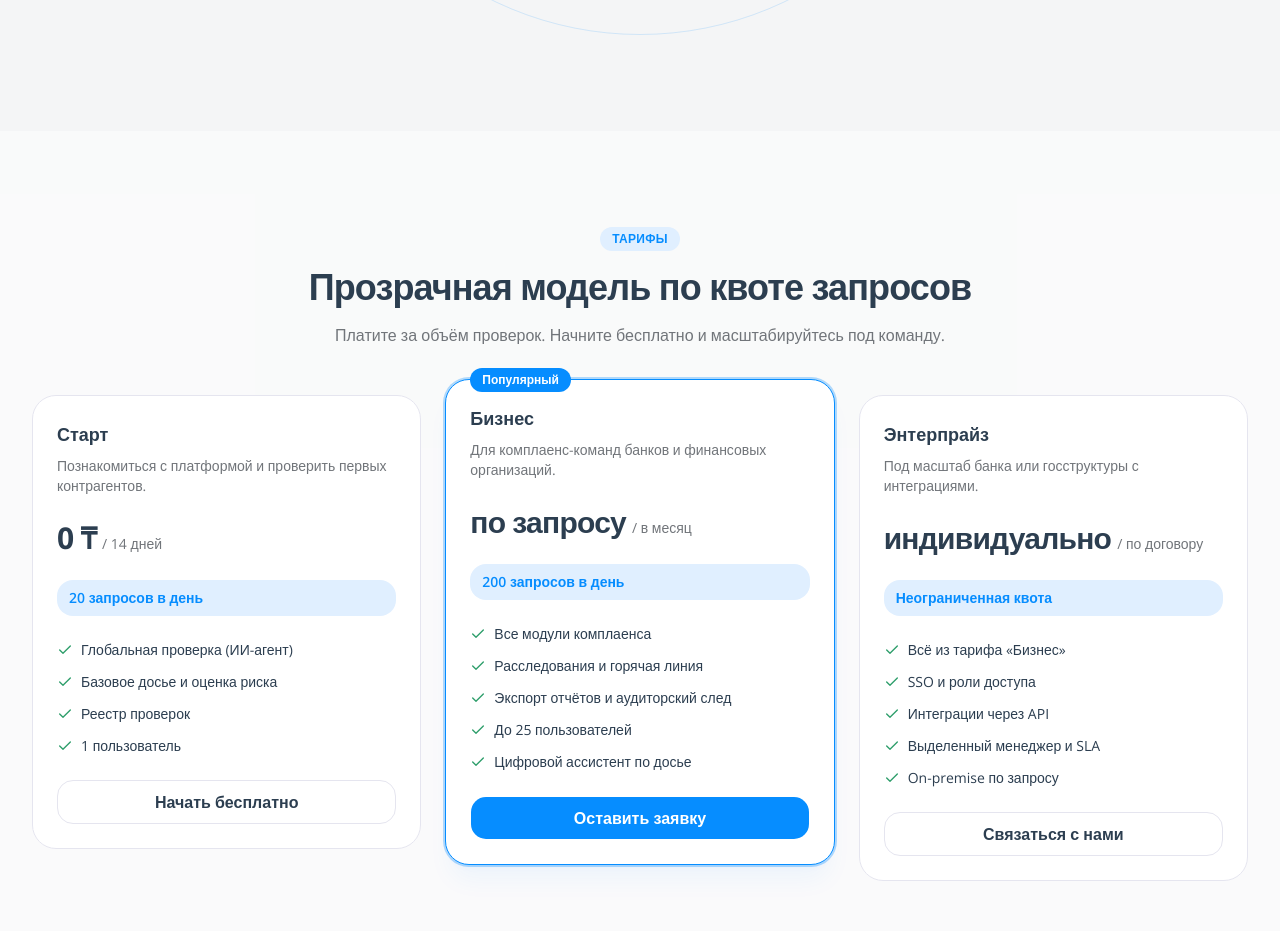
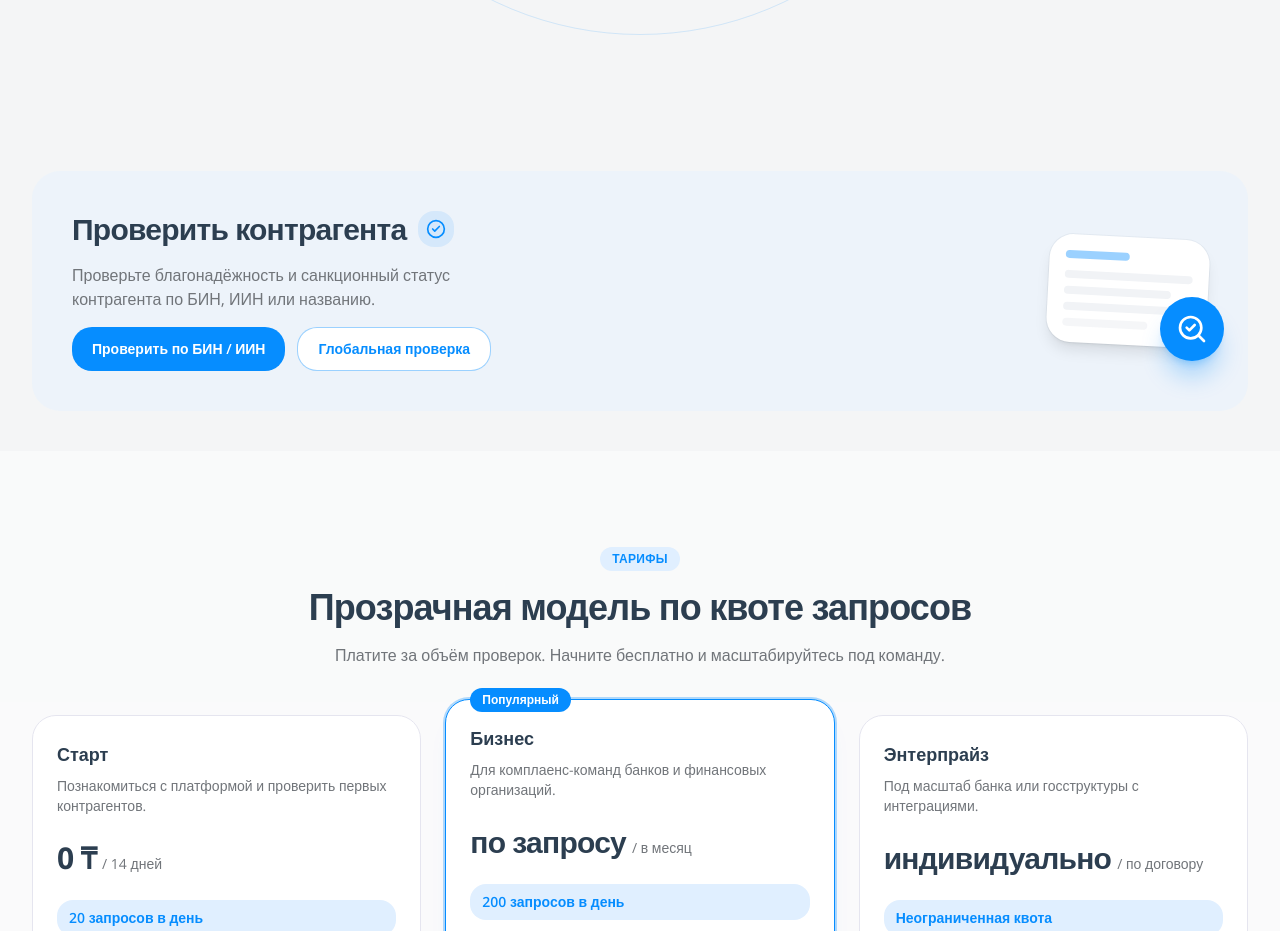
Before and after one commit to dzhmnklva012/-e-analytic, a Next.js app in the folder compliance-landing/: page / in a window 1280 px wide. Shown: the part 6157-7088 px from the top of the page. Built offline with nearby package versions, Linux system fonts and the light colour scheme.

Commit message:
Auto-update: page.tsx

```diff
--- a/compliance-landing/src/app/page.tsx
+++ b/compliance-landing/src/app/page.tsx
@@ -55,6 +55,8 @@ export default function Home() {
 
         <RadialTools />
 
+        <VerifyBanner />
+
         {/* Pricing */}
         <Section id="pricing" className="bg-card/50">
           <div className="flex flex-col gap-12">
```
